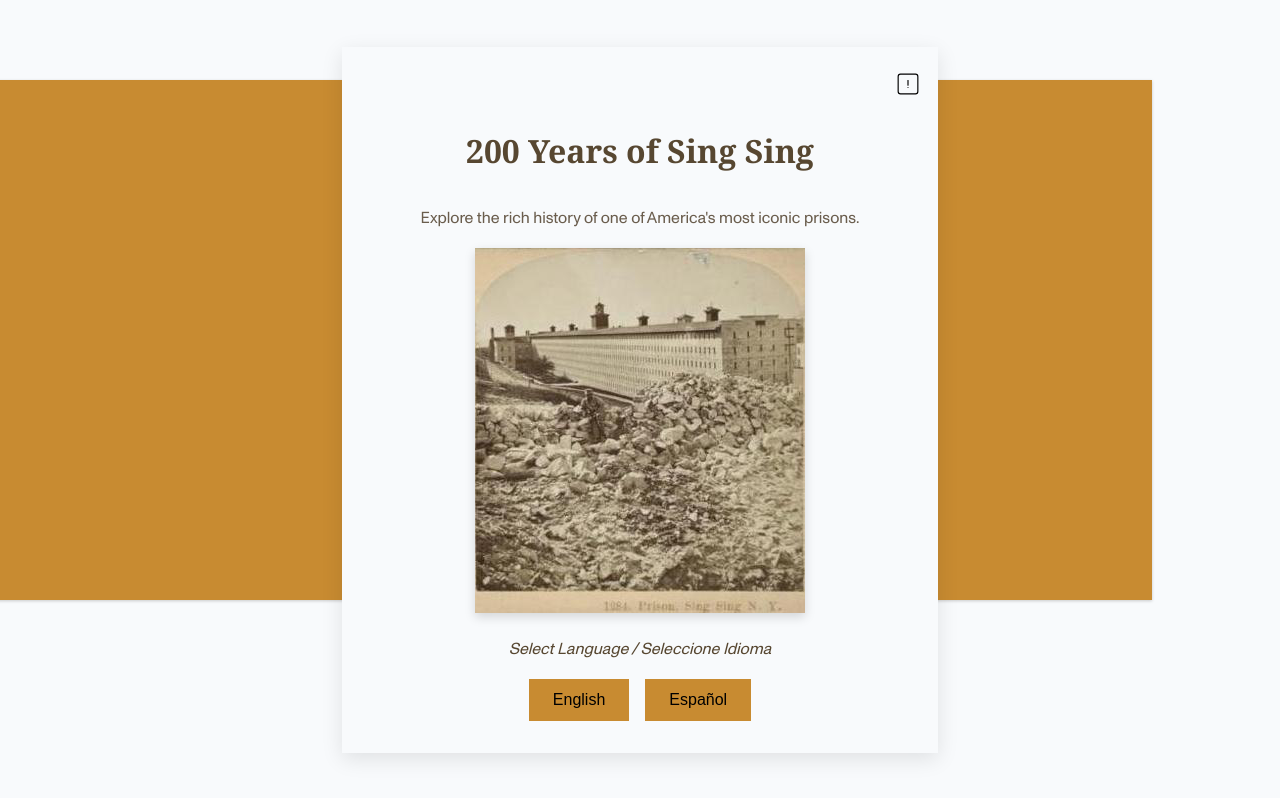
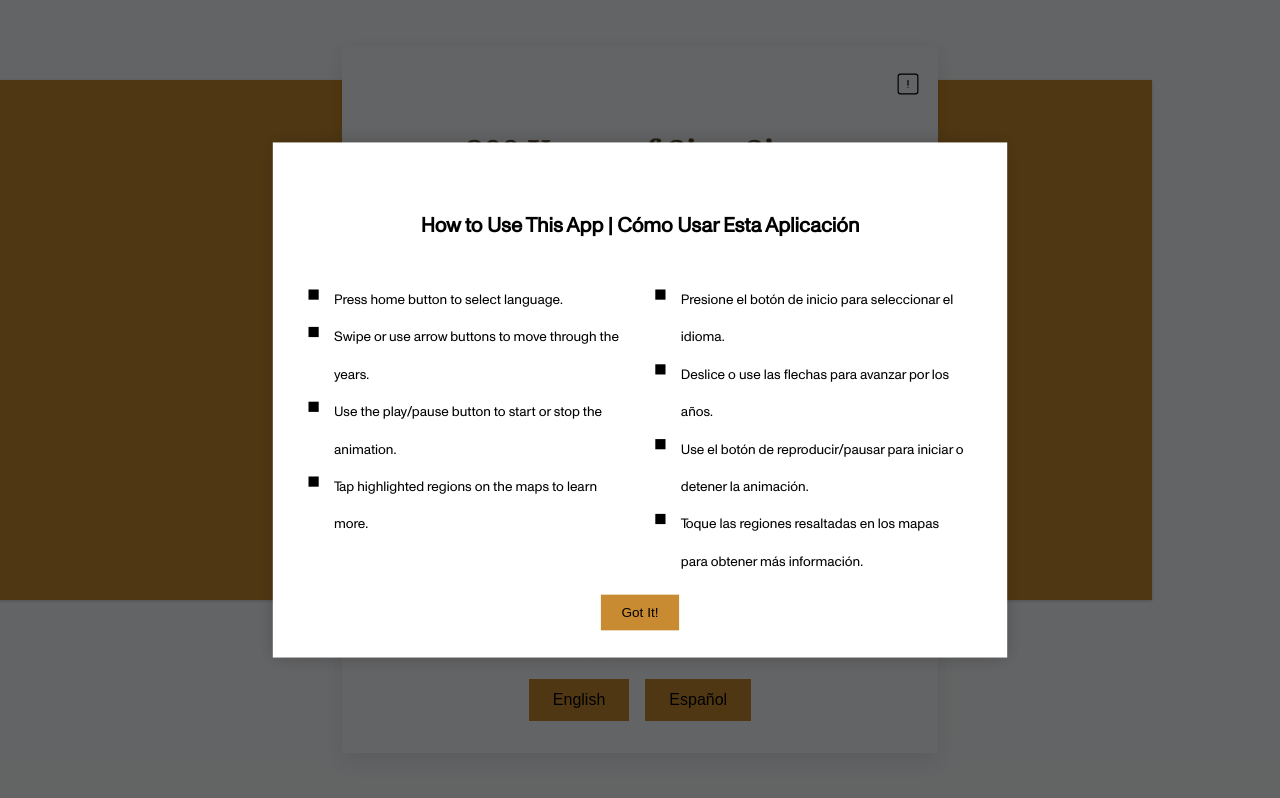
Before and after one commit to samweldon9393/SingSingPrisonMuseum-maps, a React (Create React App) app: page / in a window 1280 px wide. Built offline with nearby package versions, Linux system fonts and the light colour scheme.

Commit message:
Show instruction popup on landing page load

```diff
--- a/src/LandingPage.tsx
+++ b/src/LandingPage.tsx
@@ -22,6 +22,9 @@
 
   return (
       <div className="landing-page">
+          <div>
+            {showPopup && <InstructionPopup  timeoutDuration={0}/>}
+          </div>
           <div>
             {showPopup && <InstructionPopup  />}
           </div>
--- a/src/components/InstructionPopup.css
+++ b/src/components/InstructionPopup.css
@@ -33,7 +33,7 @@
 .instruction-list {
   flex: 1;
   text-align: left;
-  list-style: disc inside;
+  list-style: square ;
 }
 
 .instruction-close-button {
--- a/src/components/InstructionPopup.tsx
+++ b/src/components/InstructionPopup.tsx
@@ -9,6 +9,7 @@
 const InstructionPopup: React.FC<InstructionPopupProps> = ({ timeoutDuration = 120000 }) => {
   const [showPopup, setShowPopup] = useState(false);
   const [lastActivity, setLastActivity] = useState(Date.now());
+  const [shownOnce, setShownOnce] = useState(false);
 
   // Reset activity timer
   const handleUserActivity = useCallback(() => {
@@ -37,7 +38,13 @@
     };
   }, [lastActivity, handleUserActivity, timeoutDuration]);
 
-  if (!showPopup) return null;
+  if (!showPopup)
+  {
+      return null;
+  }
+  if (timeoutDuration === 0 && shownOnce){
+      setShowPopup(false);
+  }
 
   return (
     <div className="instruction-popup-overlay">
@@ -57,7 +64,7 @@
             <li>Toque las regiones resaltadas en los mapas para obtener más información.</li>
           </ul>
         </div>
-        <button className="instruction-close-button" onClick={() => setShowPopup(false)}>Got It!</button>
+        <button className="instruction-close-button" onClick={() => {setShowPopup(false); setShownOnce(true);}}>Got It!</button>
       </div>
     </div>
   );
```
